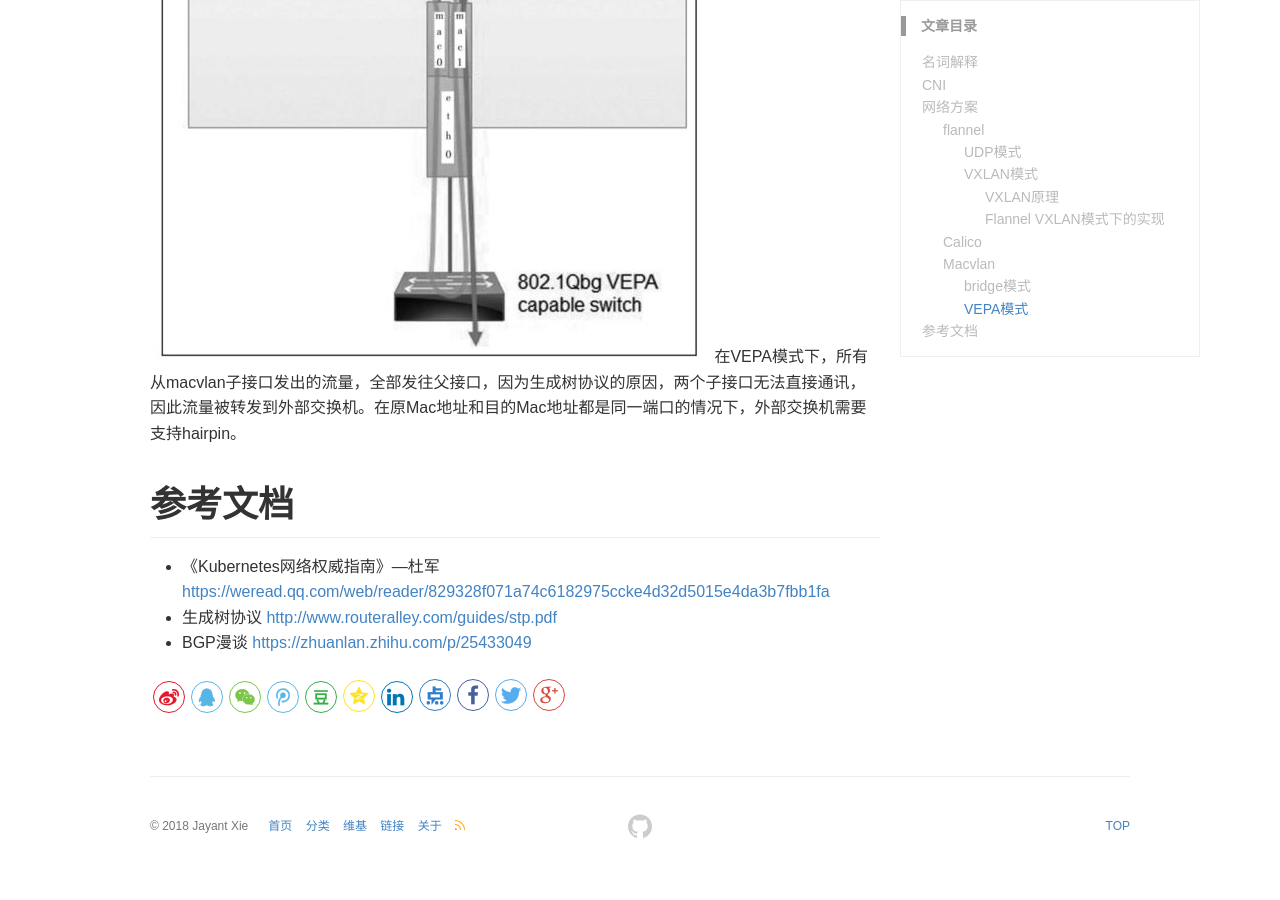
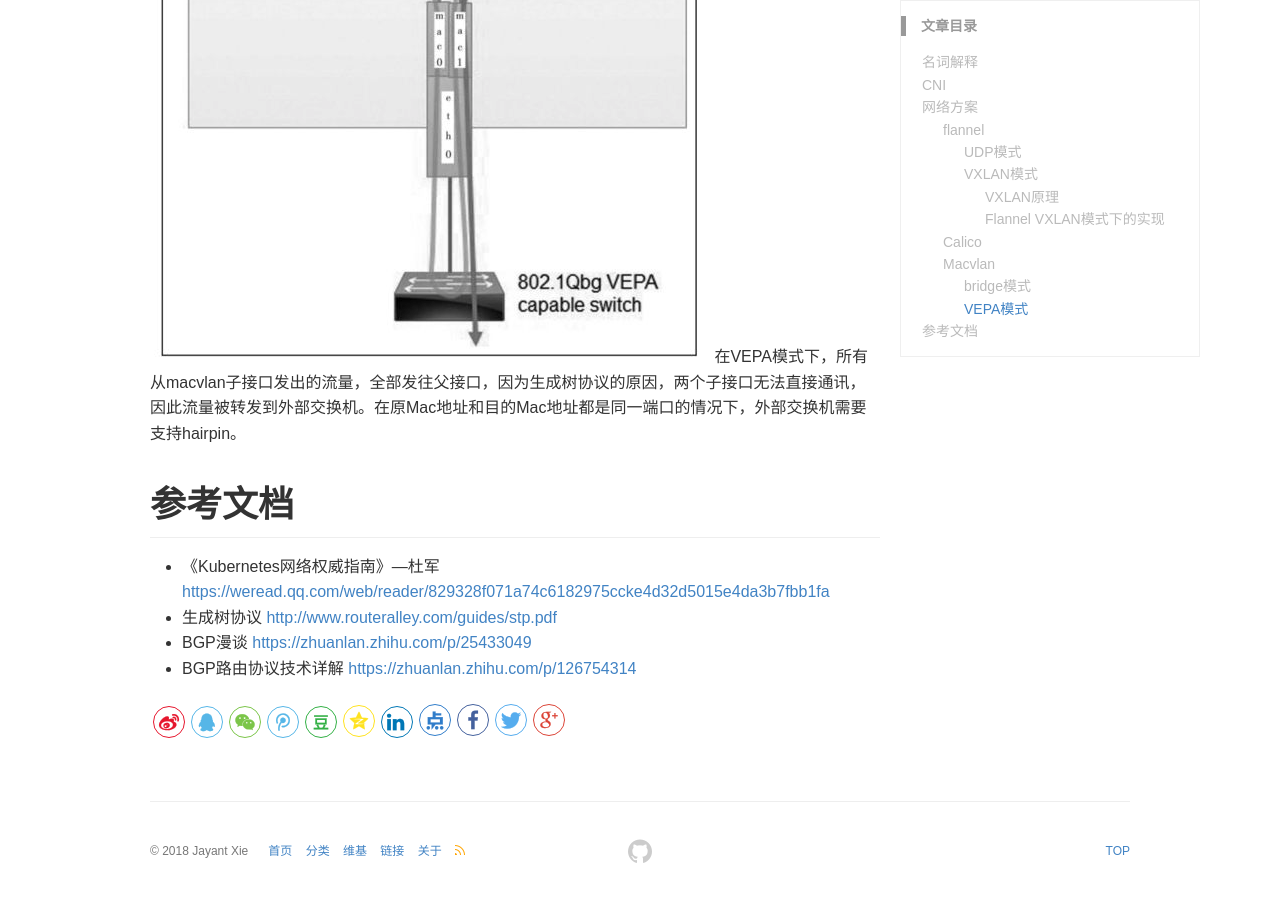
Before and after one commit to jayantxie/XIEZHENGYAO.github.io, a Jekyll site: the page built from _posts/2021-01-22-浅谈容器网络.md, in a window 1280 px wide and 900 px high, scrolled down 9571 px. Built offline with Jekyll 4.4.1, drawn with Linux system fonts in a browser that asks for light colours; our own code applies the rules of GitHub Pages for plain Markdown files; comment, search, counter and statistics services are not loaded; before the commit the page ends 10446 px from its top, so only the background shows below that.

Commit message:
feature: k8s network

```diff
--- a/_posts/2021-01-22-浅谈容器网络.md
+++ b/_posts/2021-01-22-浅谈容器网络.md
@@ -162,3 +162,4 @@ macvlan可以看做是物理以太网卡的虚拟子接口。每个macvlan都有
 - 《Kubernetes网络权威指南》---杜军 [https://weread.qq.com/web/reader/829328f071a74c6182975ccke4d32d5015e4da3b7fbb1fa](https://weread.qq.com/web/reader/829328f071a74c6182975ccke4d32d5015e4da3b7fbb1fa)
 - 生成树协议 [http://www.routeralley.com/guides/stp.pdf](http://www.routeralley.com/guides/stp.pdf)
 - BGP漫谈 [https://zhuanlan.zhihu.com/p/25433049](https://zhuanlan.zhihu.com/p/25433049)
+- BGP路由协议技术详解 [https://zhuanlan.zhihu.com/p/126754314](https://zhuanlan.zhihu.com/p/126754314)
```
